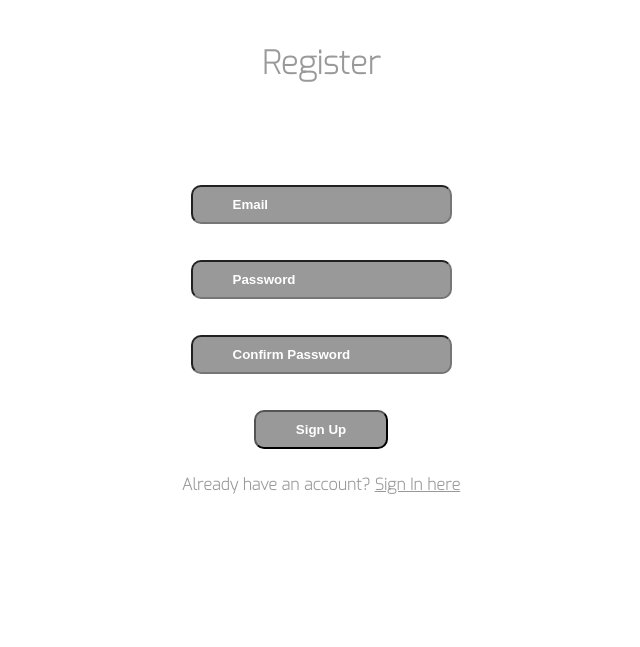
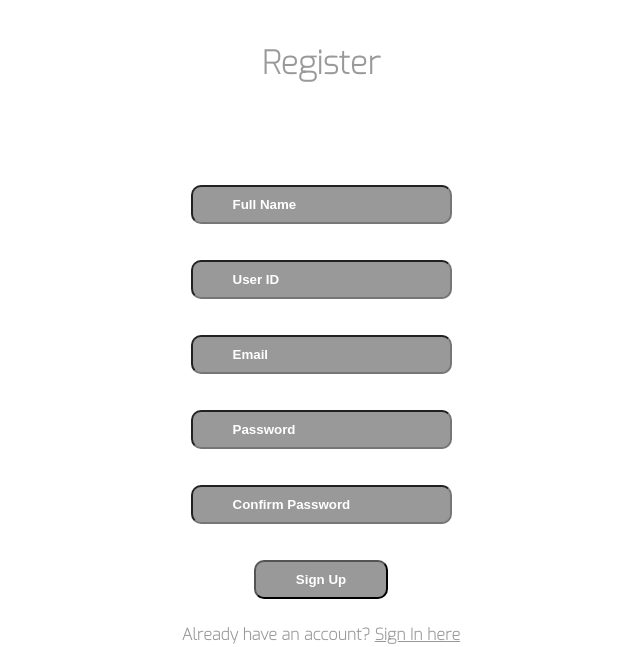
Before and after one commit to ZhaoRobotLab/FREDSociallyAssistiveApp, a Flask app: page /register in a window 1280 px wide. Shown: the part 283-930 px from the top of the page, without its empty margins (319-959 px from the left). Before the commit the page ends 777 px from the top, so only its background shows below. Run offline with Flask 2, Linux system fonts and the light colour scheme.

Commit message:
Basic user data now added in database w/ register

```diff
--- a/app.py
+++ b/app.py
@@ -44,8 +44,10 @@ def logout():
 @app.route('/register', methods =['GET', 'POST'])
 def register():
     msg = ''
-    if request.method == 'POST' and 'confirmPassword' in request.form and 'password' in request.form and 'email' in request.form :
+    if request.method == 'POST' and 'fullname' in request.form and 'userid' in request.form and 'confirmPassword' in request.form and 'password' in request.form and 'email' in request.form :
         #Grab fields from register page
+        fullname = request.form['fullname']
+        userid = request.form['userid']
         email = request.form['email']
         password = request.form['password']
         confirmPassword = request.form['confirmPassword']
@@ -53,17 +55,30 @@ def register():
         #Error check user entry
         if not re.match(r'[^@]+@[^@]+\.[^@]+', email):
             msg = 'Invalid email address !'
+        elif len(userid) >16:
+            msg = 'User ID must be less than 16 characters !'
+        elif re.match(r'[^a-zA-Z0-9]', userid):
+            msg = 'User ID must be alphanumeric !'
+        elif re.match(r'[^a-zA-Z0-9]+[^ ]', fullname):
+            msg = 'Full name must be alphanumeric !'
         elif password != confirmPassword:
             msg = 'Passwords do not match !'
-        elif not confirmPassword or not password or not email:
-            msg = 'Please fill out all fields !'
         elif len(password) < 8:
             msg = 'Password must be at least 8 characters !'
+        elif not confirmPassword or not password or not email or not userid or not fullname:
+            msg = 'Please fill out all fields !'
         else:
-            #Create user in Firebase otherwise return error
+            #Create user in Firebase otherwise return error if registration unsuccessful
             try:
                 auth.create_user_with_email_and_password(email, password)
                 msg = 'Account created successfully !'
+                #Add user to database
+                data = {
+                    'name': fullname,
+                    'userid': userid,
+                    'email': email,
+                }
+                db.collection('users').document(userid).set(data)
                 return render_template('login.html', msg = msg)
             except:
                 msg = 'Account Creation Failed !'
--- a/templates/register.html
+++ b/templates/register.html
@@ -13,6 +13,8 @@
             <h2 class="word">
                 <form action="{{ url_for('register') }}" method="post">
                   <div class="msg">{{ msg }}</div>
+                    <input id="fullname" name="fullname" type="text" placeholder="Full Name" class="textbox"/></br></br>
+                    <input id ="userid" name="userid" type="text" placeholder="User ID" class="textbox"/></br></br>
                     <input id="email" name="email" type="text" placeholder="Email" class="textbox"/></br></br>
                     <input id="password" name="password" type="password" placeholder="Password" class="textbox"/></br></br>
                     <input id="confirmPassword" name="confirmPassword" type="password" placeholder="Confirm Password" class="textbox"/></br></br>
```
